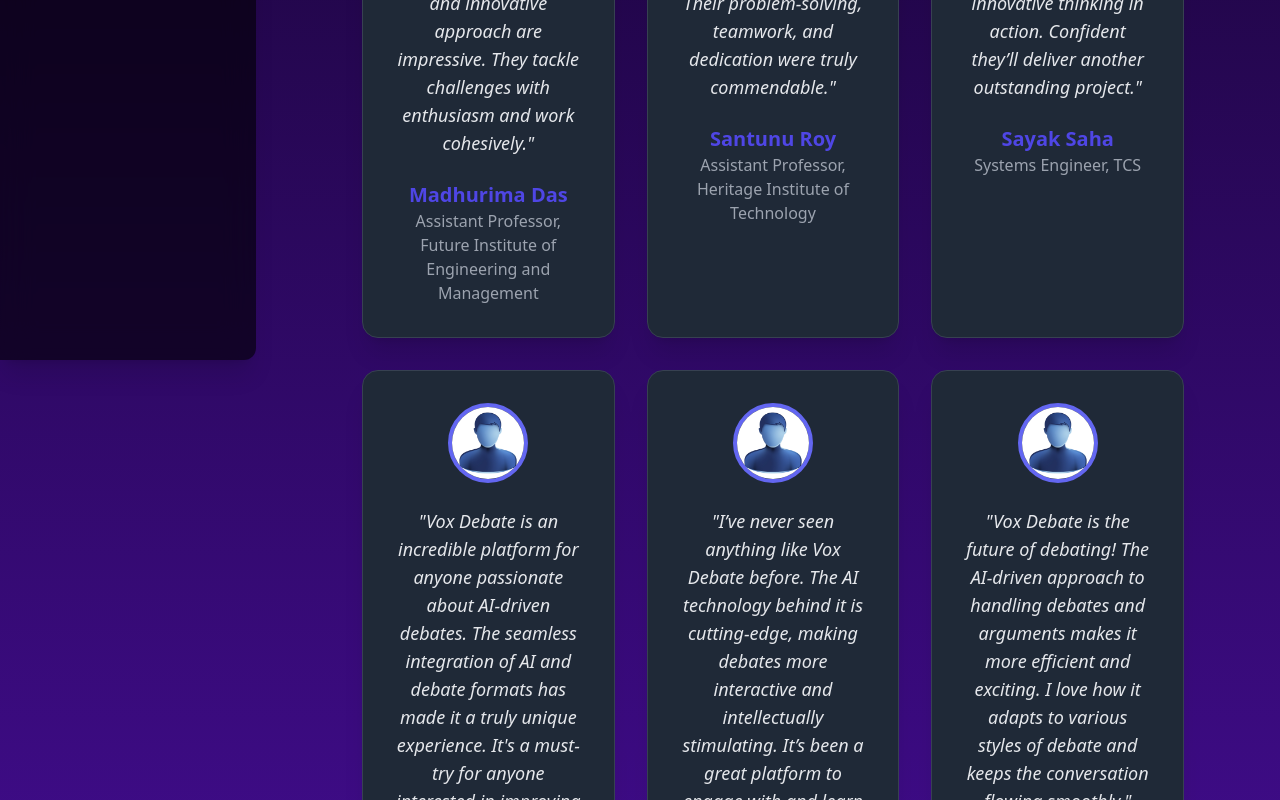
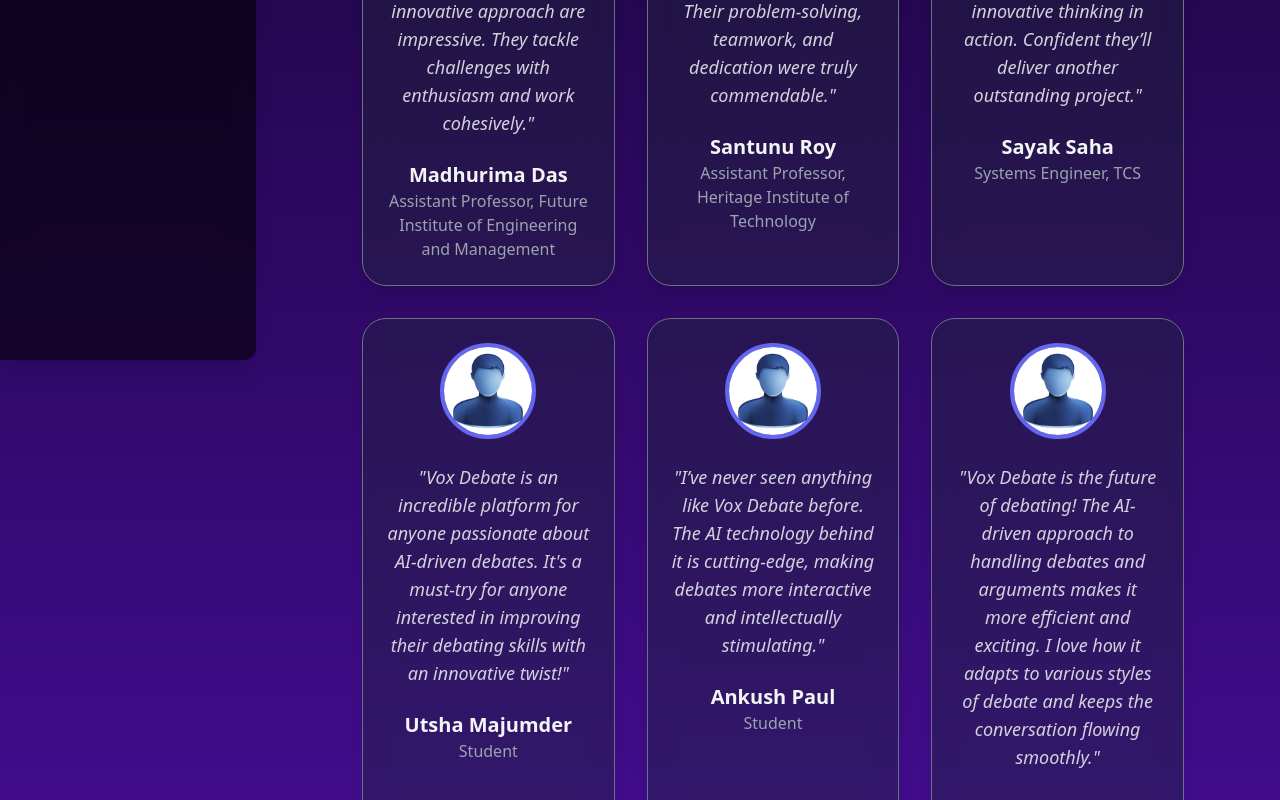
Before and after one commit to SoumikSen10/VoxDebate, a React (Vite) app in the folder Frontend/: page /testimonials in a window 1280 px wide. Shown: the part 440-1240 px from the top of the page. Built offline with nearby package versions, Linux system fonts and the light colour scheme; no server answers.

Commit message:
Fixed testimonials

```diff
--- a/Frontend/src/components/PlaygroundCard.jsx
+++ b/Frontend/src/components/PlaygroundCard.jsx
@@ -256,7 +256,8 @@
       animate={{ opacity: 1, scale: 1 }}
       transition={{ duration: 1 }}
     >
-      <h1 className="text-4xl font-bold text-center mb-6 text-orange-500 drop-shadow-md">
+      {/* Vox Debate Playground text */}
+      <h1 className="text-2xl sm:text-4xl font-bold text-center mb-6 text-orange-500 drop-shadow-md">
         Vox Debate Playground
       </h1>
 
@@ -300,18 +301,12 @@
 
       {error && <p className="text-red-500 text-sm mt-2">{error}</p>}
 
-      <div className="flex items-center space-x-4 mt-6">
-        <Button
-          onClick={isRecording ? stopRecording : startRecording}
-          className="flex-shrink-0 p-4 bg-purple-600 hover:bg-purple-700 text-white rounded-full shadow-lg transition-transform transform hover:scale-105"
-        >
-          {isRecording ? <FaStop /> : <FaMicrophoneAlt />}
-        </Button>
-
+      {/* Mobile responsive layout */}
+      <div className="flex flex-col sm:flex-row items-center space-y-4 sm:space-y-0 sm:space-x-4 mt-6">
         <textarea
           value={editableTranscription}
           onChange={(e) => setEditableTranscription(e.target.value)}
-          className={`flex-grow p-4 rounded-md transition-all duration-300 ease-in-out resize-none shadow-md border-2 focus:outline-none focus:ring-2 focus:ring-orange-500 ${
+          className={`w-full sm:w-auto flex-grow p-4 rounded-md transition-all duration-300 ease-in-out resize-none shadow-md border-2 focus:outline-none focus:ring-2 focus:ring-orange-500 ${
             theme === "dark"
               ? "bg-[#2b2b3d] text-white placeholder-gray-400 border-[#3c3c4d]"
               : "bg-gray-100 text-black placeholder-gray-600 border-gray-300"
@@ -320,12 +315,21 @@
           rows={3}
         />
 
-        <Button
-          onClick={handleUpload}
-          className="flex-shrink-0 p-4 bg-orange-600 hover:bg-orange-700 text-white rounded-full shadow-lg transition-transform transform hover:scale-105"
-        >
-          <FaPaperPlane />
-        </Button>
+        <div className="flex space-x-4">
+          <Button
+            onClick={handleUpload}
+            className="p-4 bg-orange-600 hover:bg-orange-700 text-white rounded-full shadow-lg transition-transform transform hover:scale-105"
+          >
+            <FaPaperPlane />
+          </Button>
+
+          <Button
+            onClick={isRecording ? stopRecording : startRecording}
+            className="p-4 bg-purple-600 hover:bg-purple-700 text-white rounded-full shadow-lg transition-transform transform hover:scale-105"
+          >
+            {isRecording ? <FaStop /> : <FaMicrophoneAlt />}
+          </Button>
+        </div>
       </div>
     </motion.div>
   );
--- a/Frontend/src/components/TestimonialCard.jsx
+++ b/Frontend/src/components/TestimonialCard.jsx
@@ -4,23 +4,27 @@
 const TestimonialCard = ({ image, name, role, testimonial }) => {
   const theme = useSelector((state) => state.theme.theme);
 
+  // Updated card classes for glassmorphism effect with softer borders
   const cardClasses =
     theme === "light"
-      ? "bg-white shadow-xl border border-gray-300"
-      : "bg-gray-800 shadow-xl border border-gray-700";
+      ? "bg-white bg-opacity-40 backdrop-blur-lg shadow-lg border border-gray-300"
+      : "bg-gray-800 bg-opacity-40 backdrop-blur-lg shadow-lg border border-gray-500"; // Softer border in dark mode
 
+  // Glassmorphism and interactive hover effect
   return (
     <div
-      className={`p-8 rounded-2xl flex flex-col items-center text-center space-y-6 ${cardClasses} transition-transform duration-300 hover:scale-105 transform-gpu`}
+      className={`p-6 rounded-3xl flex flex-col items-center text-center space-y-6 ${cardClasses} transition-all duration-300 transform hover:scale-105 hover:shadow-2xl hover:translate-y-2 cursor-pointer`}
     >
-      <div className="w-20 h-20 rounded-full border-4 border-indigo-500 overflow-hidden">
+      <div className="w-24 h-24 rounded-full border-4 border-indigo-500 overflow-hidden">
         <img src={image} alt={name} className="w-full h-full object-cover" />
       </div>
-      <p className="text-gray-800 dark:text-gray-200 text-lg italic max-w-xs mx-auto">
+      <p className="text-gray-800 dark:text-gray-200 text-lg italic max-w-xs mx-auto opacity-90 transition-opacity duration-300 hover:opacity-100">
         "{testimonial}"
       </p>
       <div>
-        <h3 className="text-xl font-semibold text-indigo-600">{name}</h3>
+        <h3 className="text-xl font-semibold text-gray-900 dark:text-gray-100">
+          {name}
+        </h3>
         <p className="text-gray-500 dark:text-gray-400">{role}</p>
       </div>
     </div>
--- a/Frontend/src/layouts/Header.jsx
+++ b/Frontend/src/layouts/Header.jsx
@@ -1,7 +1,6 @@
 import React, { useEffect, useState, useContext } from "react";
-import { Link, useNavigate } from "react-router-dom"; // Correct import for react-router-dom in React + Vite
+import { Link, useNavigate } from "react-router-dom";
 import { cn } from "@/lib/utils";
-// import { Icons } from "@/components/icons"; // Uncomment this if you have the Icons module
 import {
   NavigationMenu,
   NavigationMenuContent,
@@ -30,44 +29,6 @@
     </NavigationMenuLink>
   </li>
 );
-
-const components = [
-  {
-    title: "Alert Dialog",
-    href: "/docs/primitives/alert-dialog",
-    description:
-      "A modal dialog that interrupts the user with important content and expects a response.",
-  },
-  {
-    title: "Hover Card",
-    href: "/docs/primitives/hover-card",
-    description:
-      "For sighted users to preview content available behind a link.",
-  },
-  {
-    title: "Progress",
-    href: "/docs/primitives/progress",
-    description:
-      "Displays an indicator showing the completion progress of a task, typically displayed as a progress bar.",
-  },
-  {
-    title: "Scroll-area",
-    href: "/docs/primitives/scroll-area",
-    description: "Visually or semantically separates content.",
-  },
-  {
-    title: "Tabs",
-    href: "/docs/primitives/tabs",
-    description:
-      "A set of layered sections of content—known as tab panels—that are displayed one at a time.",
-  },
-  {
-    title: "Tooltip",
-    href: "/docs/primitives/tooltip",
-    description:
-      "A popup that displays information related to an element when the element receives keyboard focus or the mouse hovers over it.",
-  },
-];
 
 const Header = () => {
   const [isMobile, setIsMobile] = useState(false);
@@ -126,7 +87,7 @@
                     </Link>
                   </NavigationMenuLink>
                 </li>
-                <ListItem href="/about" title="Introduction"></ListItem>
+                <ListItem href="/about" title="About"></ListItem>
                 <ListItem
                   onClick={(e) => handleLinkClick(e, "/manual")}
                   title="Guide"
--- a/Frontend/src/pages/About.jsx
+++ b/Frontend/src/pages/About.jsx
@@ -5,7 +5,7 @@
 
 const About = () => {
   return (
-    <div className="mt-20 px-6 lg:px-24 grid grid-cols-1 md:grid-cols-2 gap-12">
+    <div className="mt-20 px-6 lg:px-24 grid grid-cols-1 md:grid-cols-2 gap-12 mb-11">
       <AboutCard
         name="Soumik Sen"
         designation="Full-Stack and Machine Learning Developer"
--- a/Frontend/src/pages/Playground.jsx
+++ b/Frontend/src/pages/Playground.jsx
@@ -28,8 +28,8 @@
   }, [theme]);
 
   return (
-    <div className="flex justify-center items-center h-screen">
-      <PlaygroundCard className="w-[500px] space-y-6" />
+    <div className="flex justify-center items-center h-screen p-4">
+      <PlaygroundCard className="w-full sm:w-[500px] md:w-[600px] lg:w-[700px] xl:w-[800px] space-y-6" />
     </div>
   );
 };
--- a/Frontend/src/pages/Testimonials.jsx
+++ b/Frontend/src/pages/Testimonials.jsx
@@ -31,13 +31,13 @@
       "As a mentor for SIH 2024, I’ve seen their collaborative skills and innovative thinking in action. Confident they’ll deliver another outstanding project.",
     image: user3,
   },
-  // Added Testimonials
+  // Updated Testimonials
   {
     id: 4,
     name: "Utsha Majumder",
     role: "Student",
     testimonial:
-      "Vox Debate is an incredible platform for anyone passionate about AI-driven debates. The seamless integration of AI and debate formats has made it a truly unique experience. It's a must-try for anyone interested in improving their debating skills with an innovative twist!",
+      "Vox Debate is an incredible platform for anyone passionate about AI-driven debates. It's a must-try for anyone interested in improving their debating skills with an innovative twist!",
     image: user4,
   },
   {
@@ -45,7 +45,7 @@
     name: "Ankush Paul",
     role: "Student",
     testimonial:
-      "I’ve never seen anything like Vox Debate before. The AI technology behind it is cutting-edge, making debates more interactive and intellectually stimulating. It’s been a great platform to engage with and learn new skills.",
+      "I’ve never seen anything like Vox Debate before. The AI technology behind it is cutting-edge, making debates more interactive and intellectually stimulating.",
     image: user5,
   },
   {
@@ -66,7 +66,11 @@
       </h2>
       <div className="grid grid-cols-1 sm:grid-cols-2 lg:grid-cols-3 gap-8">
         {testimonials.map((item) => (
-          <TestimonialCard key={item.id} {...item} />
+          <TestimonialCard
+            key={item.id}
+            {...item}
+            testimonialClass="max-w-[300px] mx-auto"
+          />
         ))}
       </div>
     </div>
```
